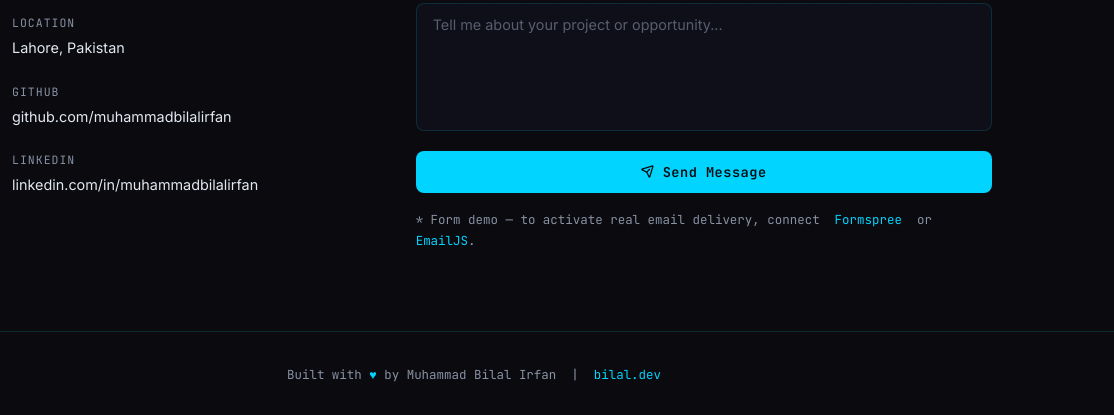
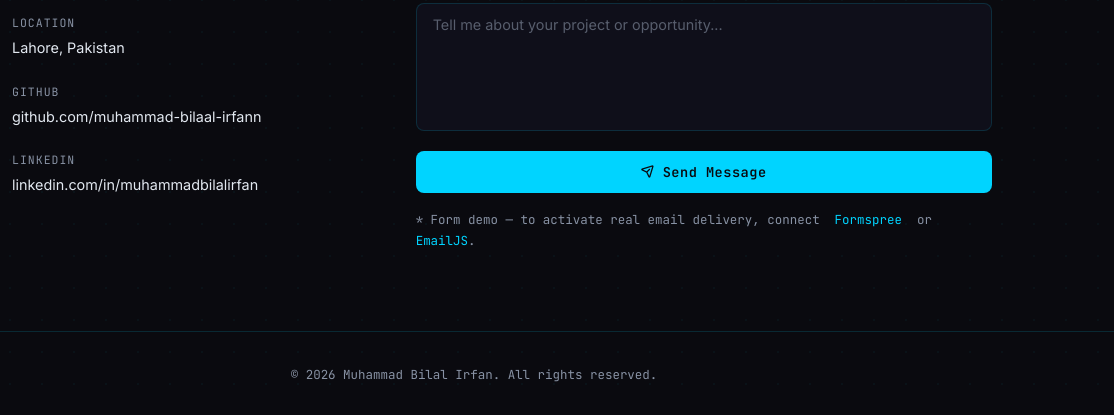
Before and after one commit to muhammad-bilaal-irfann/muhammad-bilaal-irfann.github.io, a plain HTML site: page contact.html in a window 1280 px wide. Shown: the part 560-975 px from the top of the page, 166-1280 px from the left. Drawn offline with nearby package versions, Linux system fonts and the light colour scheme.

Commit message:
update footer and github link

```diff
--- a/contact.html
+++ b/contact.html
@@ -91,7 +91,7 @@
                 </div>
                 <div class="contact-item-text">
                   <span class="clabel">GITHUB</span>
-                  <a href="https://github.com/muhammadbilalirfan" target="_blank">github.com/muhammadbilalirfan</a>
+                  <a href="https://github.com/muhammad-bilaal-irfann" target="_blank">github.com/muhammad-bilaal-irfann</a>
                 </div>
               </div>
 
@@ -158,7 +158,7 @@
   </div>
 
   <footer class="footer">
-    <p>Built with <span>♥</span> by Muhammad Bilal Irfan &nbsp;|&nbsp; <span>bilal.dev</span></p>
+    <p>&copy; 2026 Muhammad Bilal Irfan. All rights reserved.</p>
   </footer>
 
   <script src="js/script.js"></script>
```
Also changed, not shown: about.html (+1 -1 lines), experience.html (+1 -1 lines), index.html (+1 -1 lines), projects.html (+1 -1 lines).
